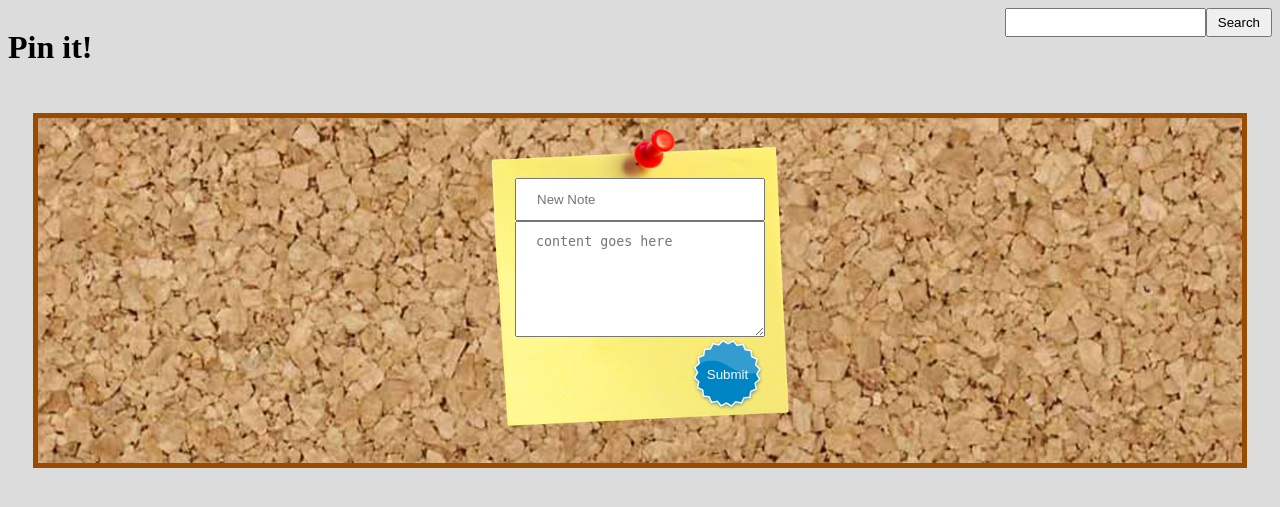
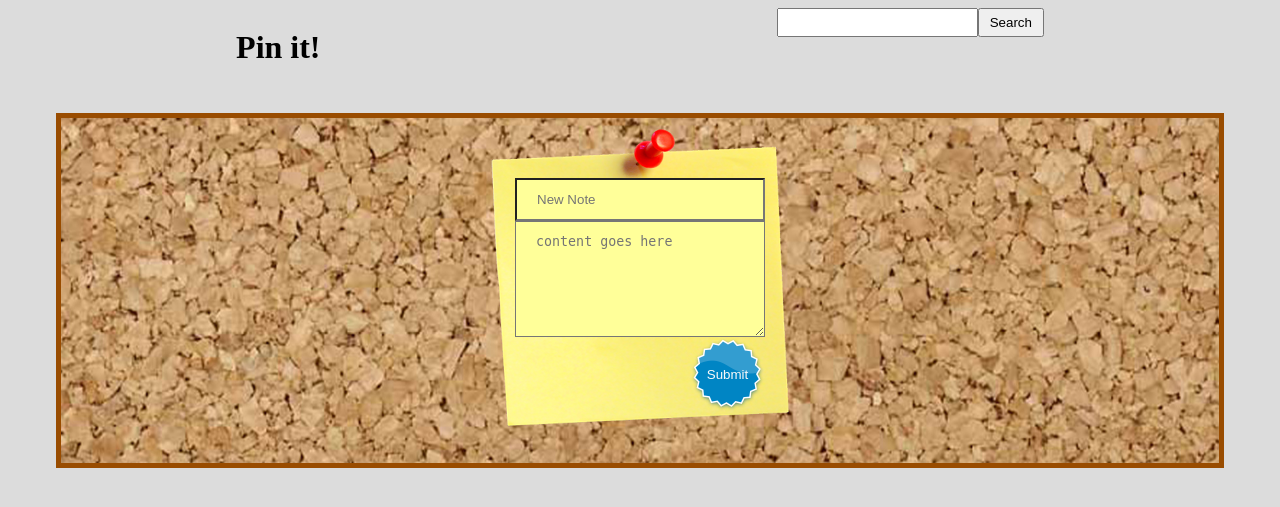
Before and after one commit to bumbledog/cs2410-final, a Django app: page / in a window 1280 px wide. Shown: the top 507 px of the page. Run offline with Django 3.2, Linux system fonts and the light colour scheme; data that the repository does not hold is empty.

Commit message:
make css nice

```diff
--- a/notes/static/notes/style.css
+++ b/notes/static/notes/style.css
@@ -9,6 +9,7 @@ html{
     text-align: center;
     padding: 50px 25px 25px 25px;
 }
+
 
 .note p{
     overflow-y: auto;
@@ -40,7 +41,7 @@ html{
     padding: 10px;
     display: flex;
     height: 80%;
-    width: 100%;
+    width: 90%;
     background: url('images/corkboard.jpg') no-repeat center center fixed;
         -webkit-background-size: cover;
         -moz-background-size: cover;
@@ -61,13 +62,14 @@ html{
     justify-content: center;
 }
 
-#createNew{
+.createNew{
     display: flex;
     flex-direction: column;
 }
 
-#createNew input[type="text"], #createNew textarea{
+.createNew input[type="text"], .createNew textarea{
     padding: 12px 20px;
+    background-color: rgb(255,255,153);
 }
 
 #submitNew{
@@ -85,5 +87,5 @@ form{
 #title-area{
     display:flex;
     flex-direction: row;
-    justify-content: space-between;
+    justify-content: space-around;
 }
--- a/notes/templates/notes/index.html
+++ b/notes/templates/notes/index.html
@@ -14,7 +14,7 @@
         <div id="cork">
             <form action="{% url 'notes:add' %}" method="post">
                 {% csrf_token %}
-                <div id="createNew" class="sticky">
+                <div class="sticky createNew">
                     <input type="text" placeholder="New Note" name="title"/>
                     <textarea placeholder="content goes here" rows="6" name="content"></textarea>
                     <input id='submitNew' class="sticker" type="submit" />
```
Also changed, not shown: notes/templates/notes/edit.html (+8 -5 lines).
